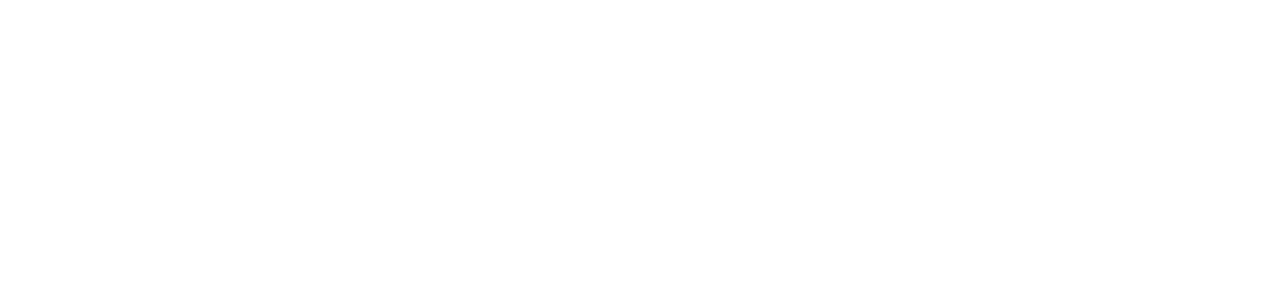
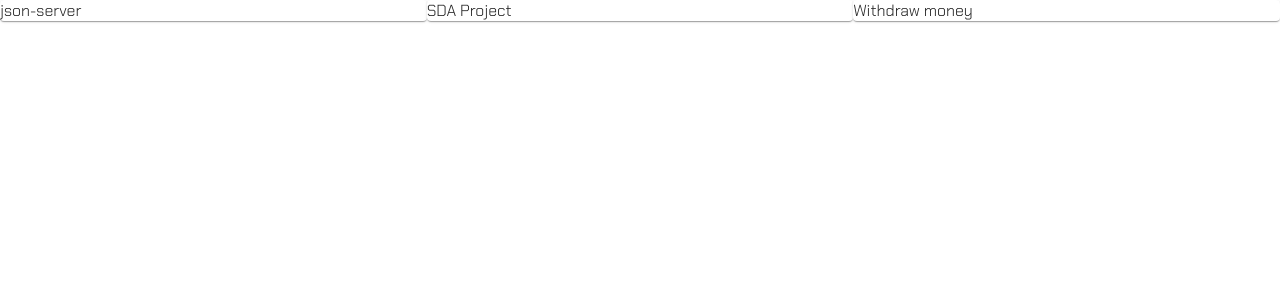
Before and after one commit to Malhar-Soomro/NotesWebApp, a React (Create React App) app: page /notes in a window 1280 px wide. Shown: the top 300 px of the page. Built offline with nearby package versions, Linux system fonts and the light colour scheme; data requests are answered from the project's data file.

Commit message:
grid component added for displaying notes

```diff
--- a/data/db.json
+++ b/data/db.json
@@ -4,6 +4,16 @@
             "id": 1,
             "title": "json-server",
             "detail": "Get a full fake REST API with zero coding in less than 30 seconds (seriously)Created with <3 for front-end developers who need a quick back-end for prototyping and mocking"
+        },
+        {
+            "id": 2,
+            "title": "SDA Project",
+            "detail": "Get a full fake REST API with zero coding in less than 30 seconds (seriously)Created"
+        },
+        {
+            "id": 3,
+            "title": "Withdraw money",
+            "detail": "Get a full fake REST API with zero  with <3 for front-end developers who need a quick back-end for prototyping and mocking"
         }
     ]
 }
--- a/package.json
+++ b/package.json
@@ -4,6 +4,7 @@
   "private": true,
   "dependencies": {
     "@material-ui/core": "^4.12.3",
+    "@material-ui/icons": "^4.11.2",
     "@testing-library/jest-dom": "^5.14.1",
     "@testing-library/react": "^11.2.7",
     "@testing-library/user-event": "^12.8.3",
--- a/src/pages/CreatePage.js
+++ b/src/pages/CreatePage.js
@@ -2,7 +2,7 @@
 import { Button, Container, FormControl, FormControlLabel, FormLabel, Radio, RadioGroup, TextField, Typography } from '@material-ui/core'
 import { makeStyles } from '@material-ui/styles'
 import React, { useState } from 'react'
-
+import ArrowForwardIosIcon from '@material-ui/icons/ArrowForwardIos';
 const UseStyle = makeStyles({
     title: {
         marginTop: "10px",
@@ -21,7 +21,6 @@
     }
 });
 
-let radioValue;
 const createPage = () => {
 
     // eslint-disable-next-line react-hooks/rules-of-hooks
@@ -105,11 +104,11 @@
                     <FormControlLabel value="todos" control={<Radio />} label="Todos" />
                 </RadioGroup>
                 <Button
-
                     className={classes.button}
                     variant="contained"
                     color="secondary"
                     onClick={onClickHandler}
+                    endIcon={<ArrowForwardIosIcon fontSize="small" />}
                 >
                     Submit
                 </Button>
--- a/src/pages/NotesPage.js
+++ b/src/pages/NotesPage.js
@@ -1,19 +1,33 @@
-import React, { useEffect } from 'react'
+import { Grid, Paper } from '@material-ui/core';
+import React, { useState, useEffect } from 'react'
 
 const NotesPage = () => {
+    const [notes, setNotes] = useState([]);
     const fetchData = async () => {
         const url = "http://localhost:5000/notes";
         const data = await fetch(url);
         const parsedData = await data.json();
-        console.log(parsedData[0].title);
-        console.log(parsedData[0].detail);
+        console.log("parsed Data", parsedData);
+        setNotes(parsedData);
+        console.log("notes->", notes);
     }
+
     useEffect(() => {
         fetchData();
-    }, [])
+    }, []);
     return (
+
         <div>
-
+            <Grid container>
+                {notes.map(note => (
+                    <Grid key={note.id} item lg={4} md={6} sm={12}>
+                        <Paper>{note.title}</Paper>
+                    </Grid>
+                ))}
+            </Grid>
+            {/* {notes.map(note => (
+                <p key={note.id} >{note.title}, {note.detail}</p>
+            ))} */}
         </div>
     )
 }
```
Also changed, not shown: 2 other files (tests, documents, lock files or other folders).
